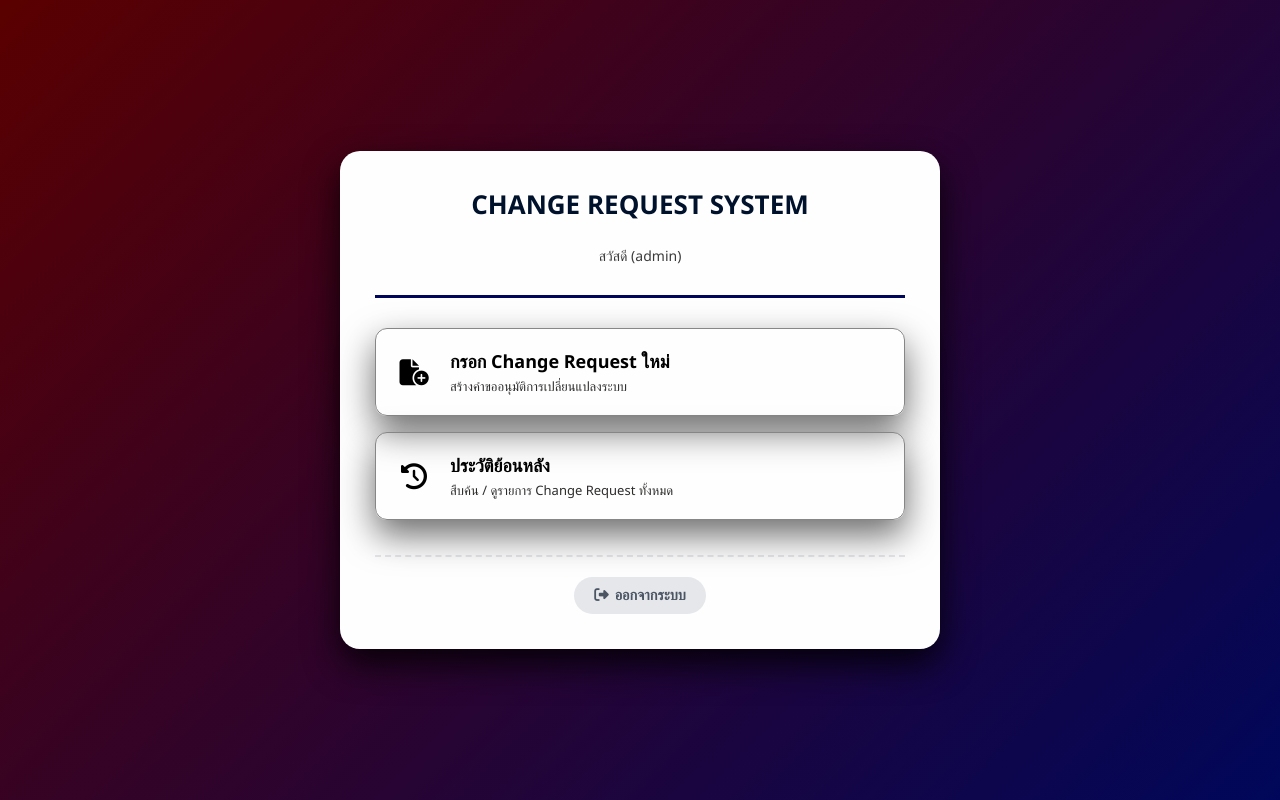
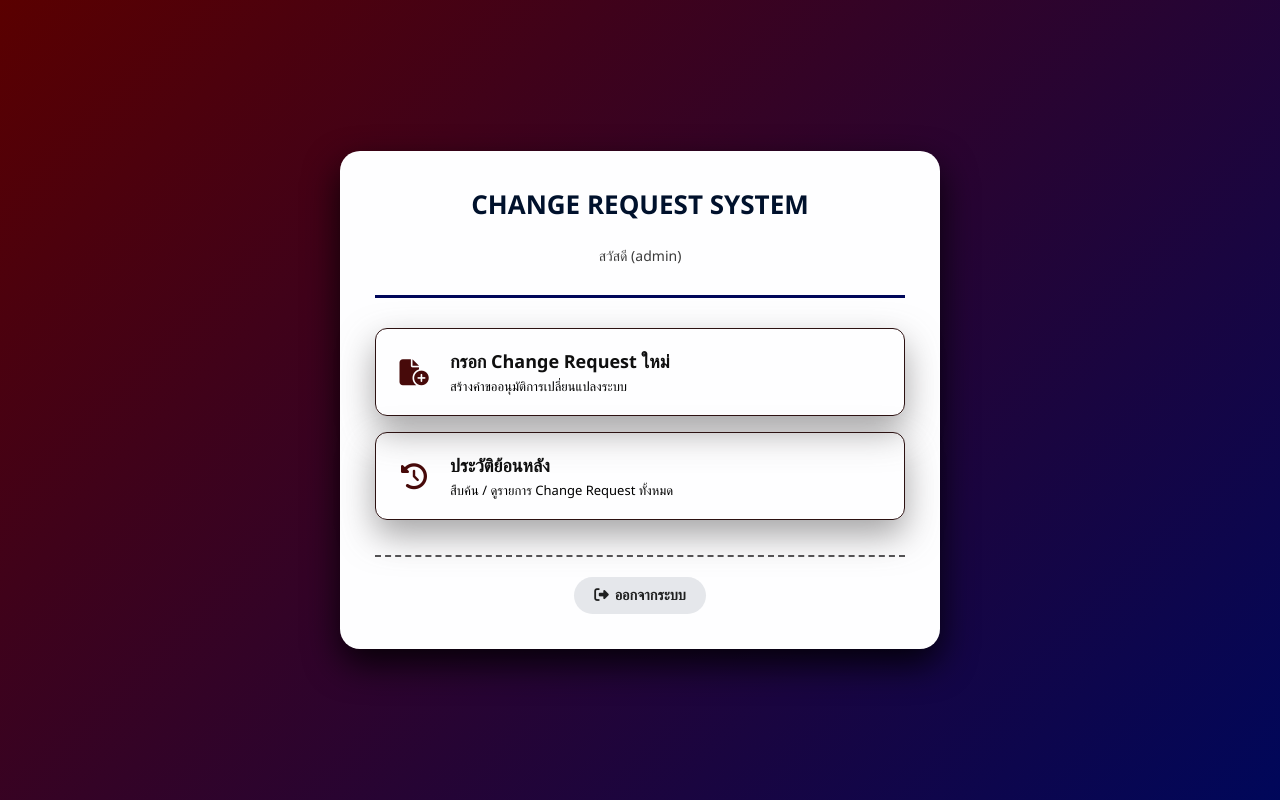
Before and after one commit to NTPmm11/IT, a Vue app in the folder frontend/: page /home in a window 1280 px wide. Built offline with nearby package versions, Linux system fonts and the light colour scheme; sample sign-in values are in the browser's storage.

Commit message:
change color

```diff
--- a/frontend/src/assets/css/base.css
+++ b/frontend/src/assets/css/base.css
@@ -54,11 +54,11 @@ body {
 
 .btn-cancel {
   background: #e5e7eb;
-  color: #4b5563;
+  color: #1f2020;
 }
 
 .btn-cancel:hover {
-  background: #d1d5db;
+  background: #000000;
 }
 
 .btn-draft {
@@ -96,7 +96,7 @@ body {
   align-items: center;
   gap: 15px;
   margin-top: 35px;
-  border-top: 2px dashed #e5e7eb;
+  border-top: 2px dashed #525153;
   padding-top: 20px;
   width: 100%;
 }
--- a/frontend/src/assets/css/form.css
+++ b/frontend/src/assets/css/form.css
@@ -229,8 +229,8 @@ textarea:focus {
   align-items: center;
   gap: 8px;
  background: linear-gradient(135deg, #5a0000, #00075a);
-  color: #fcfcff;
-  border: 1.5px solid #fdfeff;
+  color: #ffffff;
+  border: 1.5px solid #5e5f61;
   padding: 8px 16px;
   border-radius: 8px;
   font-size: 16px;
@@ -238,14 +238,14 @@ textarea:focus {
   cursor: pointer;
   text-decoration: none;
   transition: all 0.25s ease;
-  box-shadow: 0 2px 5px rgba(245, 221, 221, 0.863);
+  box-shadow: 0 2px 5px rgba(32, 32, 32, 0.863);
   margin-bottom: 20px;
 }
 
 /* เอฟเฟกต์ตอนนำเมาส์ไปชี้ (Hover) */
 .btn-back:hover {
-  background-color: #ffffff;
-  color: #ffffff;
+  background-color: #000000;
+  color: #9e9797;
   box-shadow: 0 4px 10px rgba(0, 7, 90, 0.25);
   transform: translateY(-1px);
 }
--- a/frontend/src/views/HomeView.vue
+++ b/frontend/src/views/HomeView.vue
@@ -87,21 +87,21 @@ export default {
   gap: 18px;
   padding: 20px;
   border-radius: 12px;
-  border: 1.5px solid #868686;
+  border: 1.5px solid #2c1111;
   text-decoration: none;
-  color: #000000;
+  color: #0f0f0f;
   transition: all 0.2s;
-  box-shadow: 0 15px 35px rgba(7, 7, 7, 0.589);
+  box-shadow: 0 15px 35px rgba(102, 101, 101, 0.589);
 }
 
 .home-card:hover {
-  border-color: #000000;
+  border-color: #faf4f4;
   background: #3f3e3f73;
 }
 
 .home-card i {
   font-size: 26px;
-  color: #000000;
+  color: #470a0a;
   width: 36px;
   text-align: center;
 }
@@ -113,6 +113,6 @@ export default {
 
 .home-card p {
   font-size: 13px;
-  color: #2e2d2c;
+  color: #000000;
 }
 </style>
```
